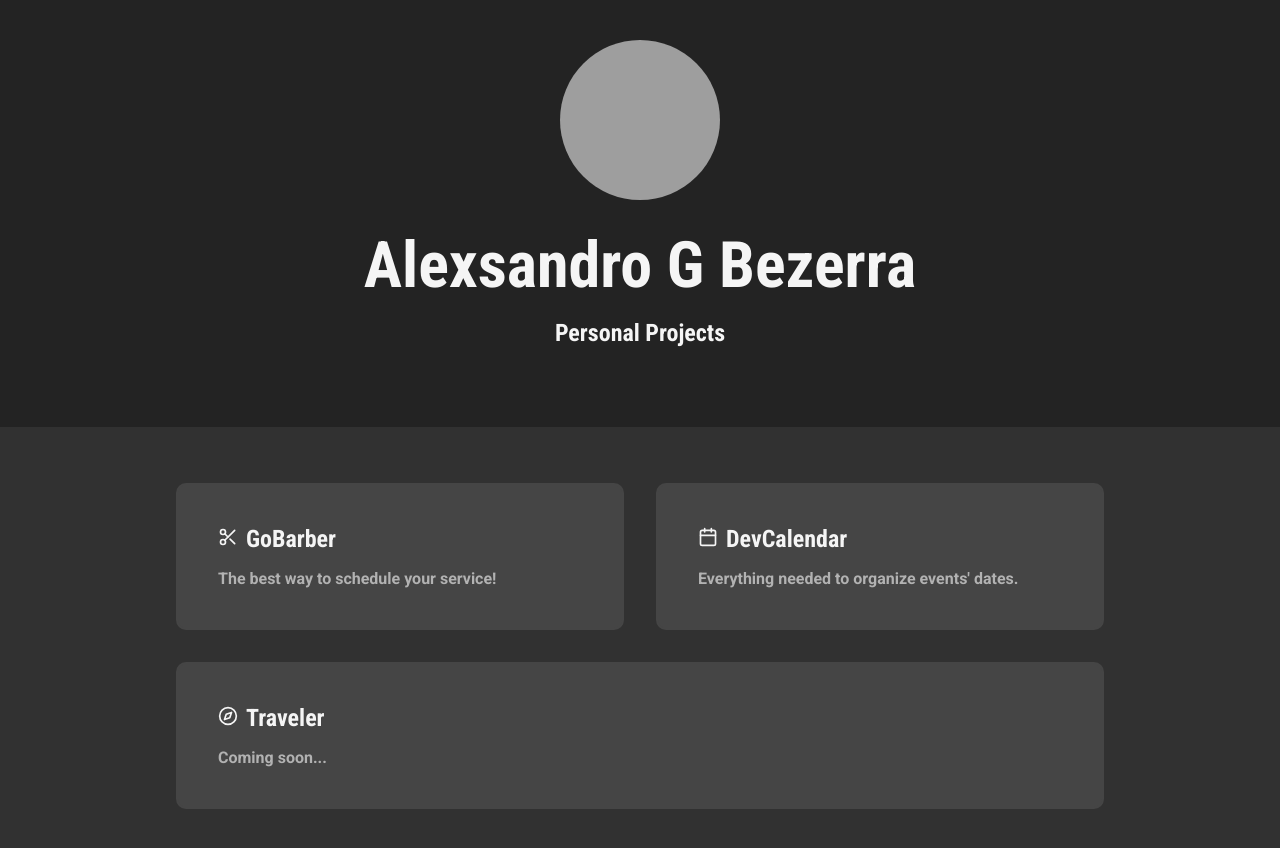
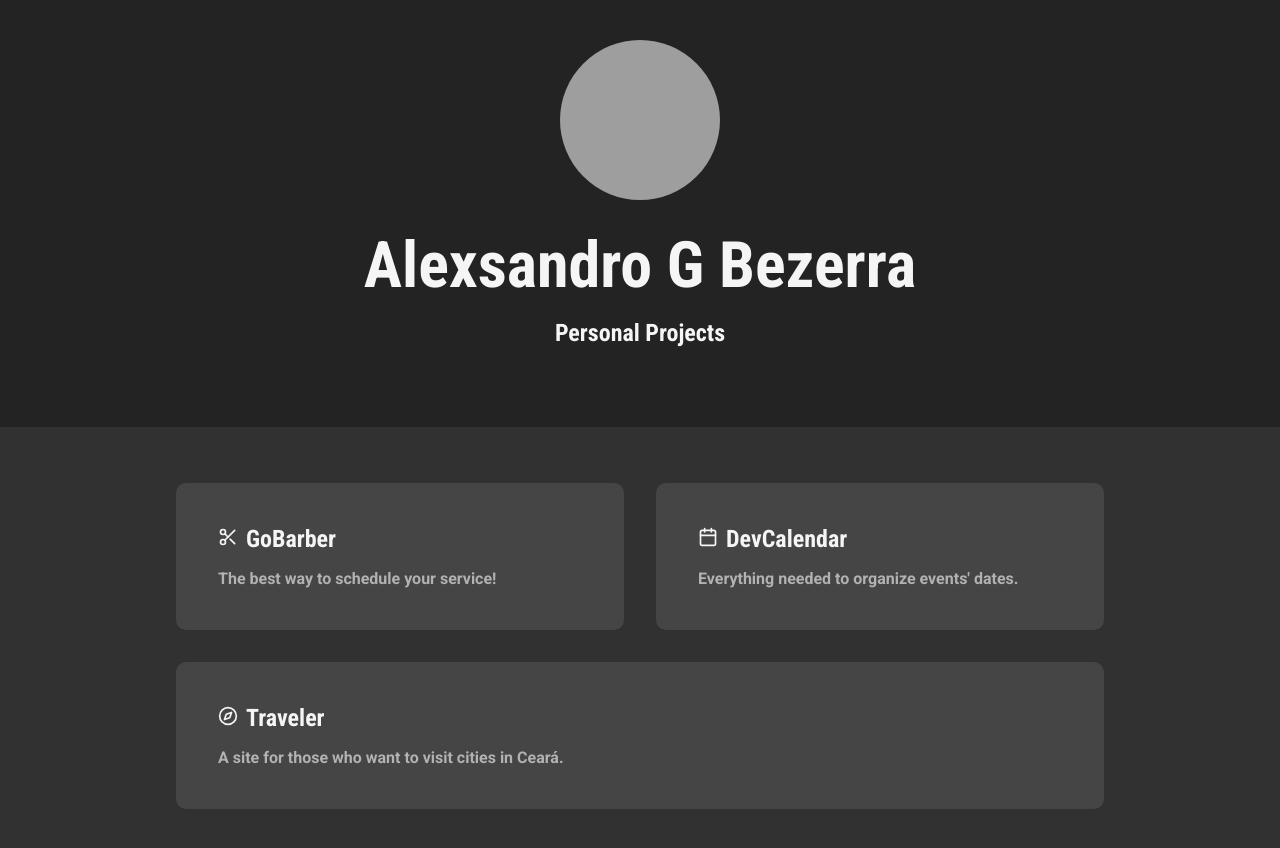
Before and after one commit to AlexsandroBezerra/about-me, a Next.js app: page /projects in a window 1280 px wide. Shown: the top 848 px of the page. Built offline with nearby package versions, Linux system fonts and the light colour scheme; grey boxes are pictures that could not be loaded.

Commit message:
add traveler project

```diff
--- a/src/pages/projects.tsx
+++ b/src/pages/projects.tsx
@@ -73,10 +73,10 @@ export default function Projects(): JSX.Element {
         />
 
         <Button
-          href="/projects"
+          href="https://traveler.alexbezerra.xyz"
           icon={FiCompass}
           title="Traveler"
-          description="Coming soon..."
+          description="A site for those who want to visit cities in Ceará."
         />
       </Main>
     </>
```
